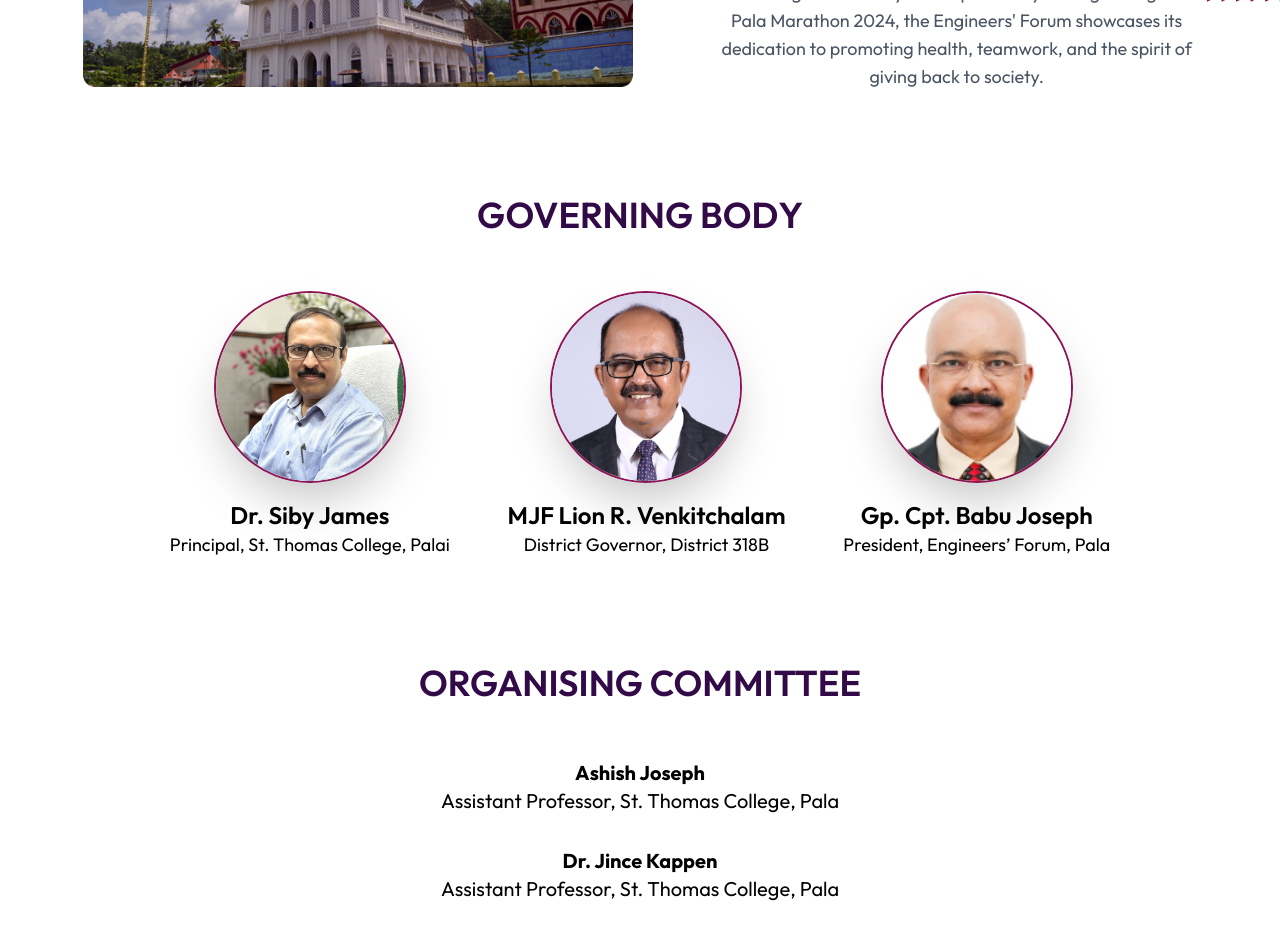
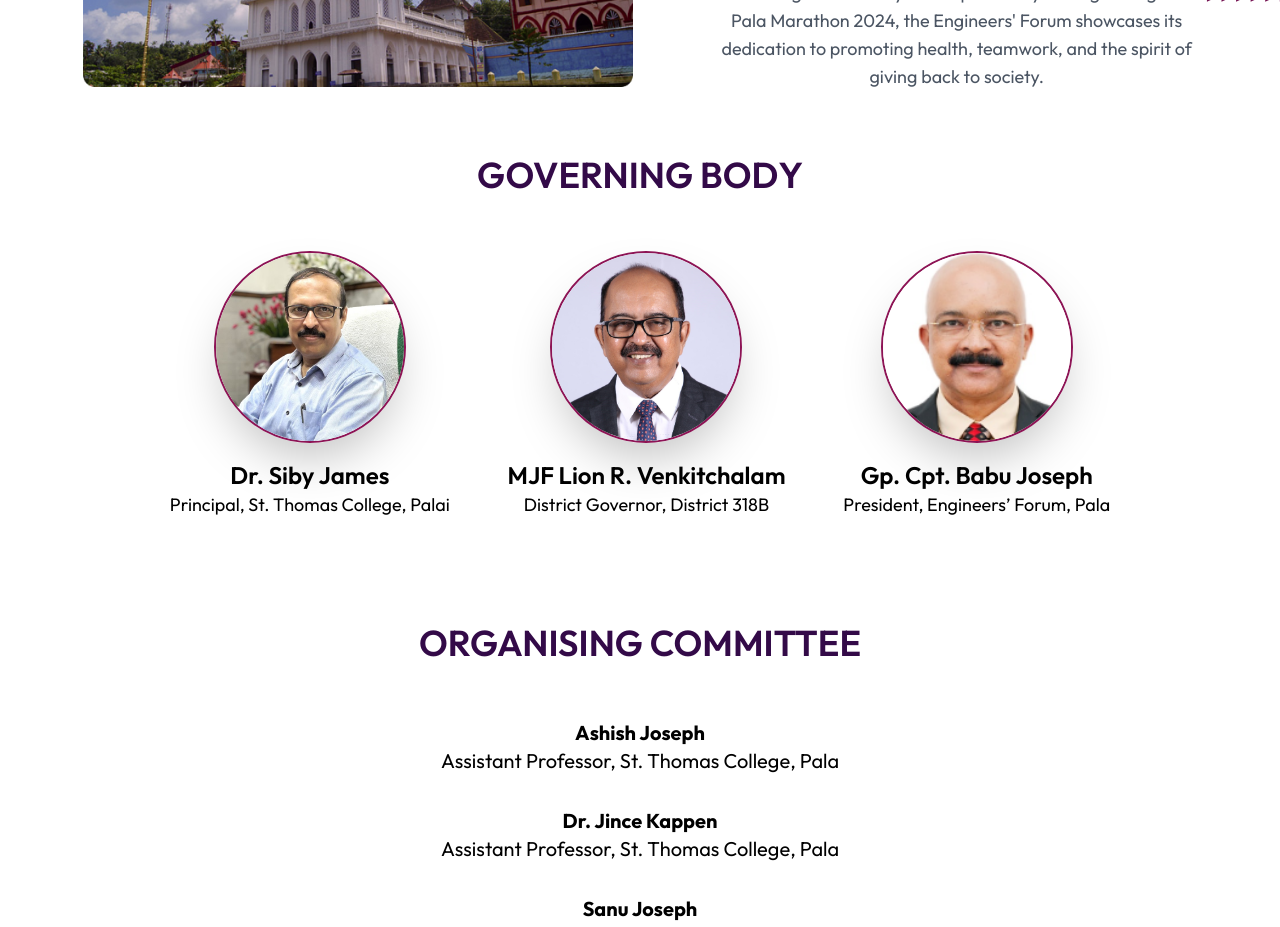
Before and after one commit to tomsabu444/Pala-Marathon-Website, a React (Vite) app in the folder client/: page /about-us in a window 1280 px wide. Shown: the part 1280-2207 px from the top of the page. Built offline with nearby package versions, Linux system fonts and the light colour scheme.

Commit message:
Adjusts padding in GoverningBodyPage and RoutePage components for improved layout

```diff
--- a/client/src/pages/GoverningBodyPage.jsx
+++ b/client/src/pages/GoverningBodyPage.jsx
@@ -25,7 +25,7 @@ export default function GoverningBodyPage() {
   ];
 
   return (
-    <div className="flex font-outfit flex-col items-center w-full p-16">
+    <div className="flex font-outfit flex-col items-center w-full p-16 pt-6">
       <h1 className="text-2xl text-center  md:text-4xl font-semibold text-[#330A48] mb-14">GOVERNING BODY</h1>
       <div className="flex flex-col md:flex-row justify-evenly gap-12 lg:w-5/6">
         {governingBodyMembers.map((member, index) => (
--- a/client/src/pages/RoutePage.jsx
+++ b/client/src/pages/RoutePage.jsx
@@ -5,7 +5,7 @@ import smRoad from "Pala-Marathon-Website/client/src/assets/s-road.png"; // Smal
 
 const RoutePage = () => {
   return (
-    <div className="relative py-12 md:py-16 px-4 md:px-16">
+    <div className="relative pt-12  md:py-16 px-4 md:px-16">
       <div className="grid grid-cols-1 md:grid-cols-2 gap-8 md:gap-12 items-center z-10">
         {/* Left Section */}
         <div className="relative flex flex-col items-center md:items-start">
```
